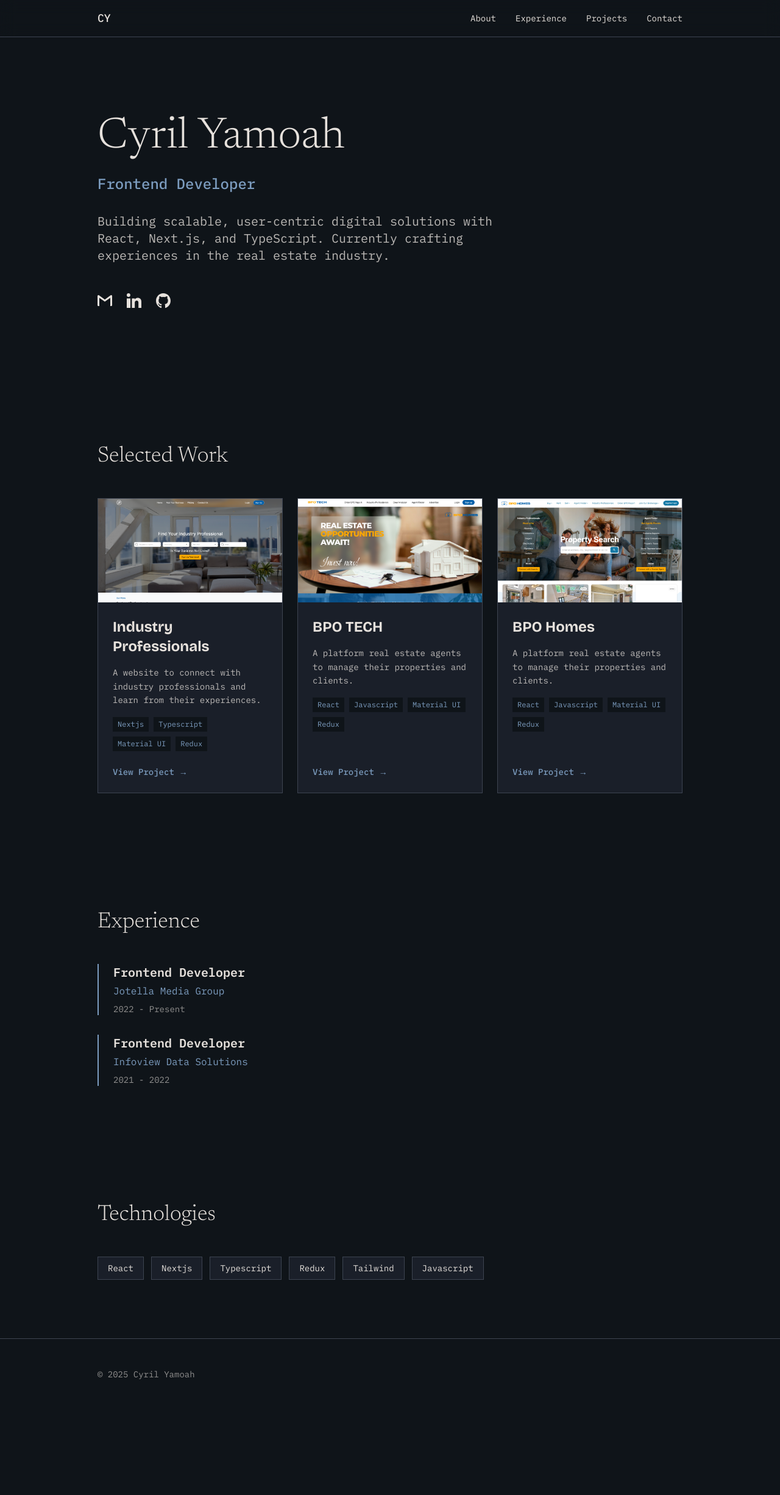
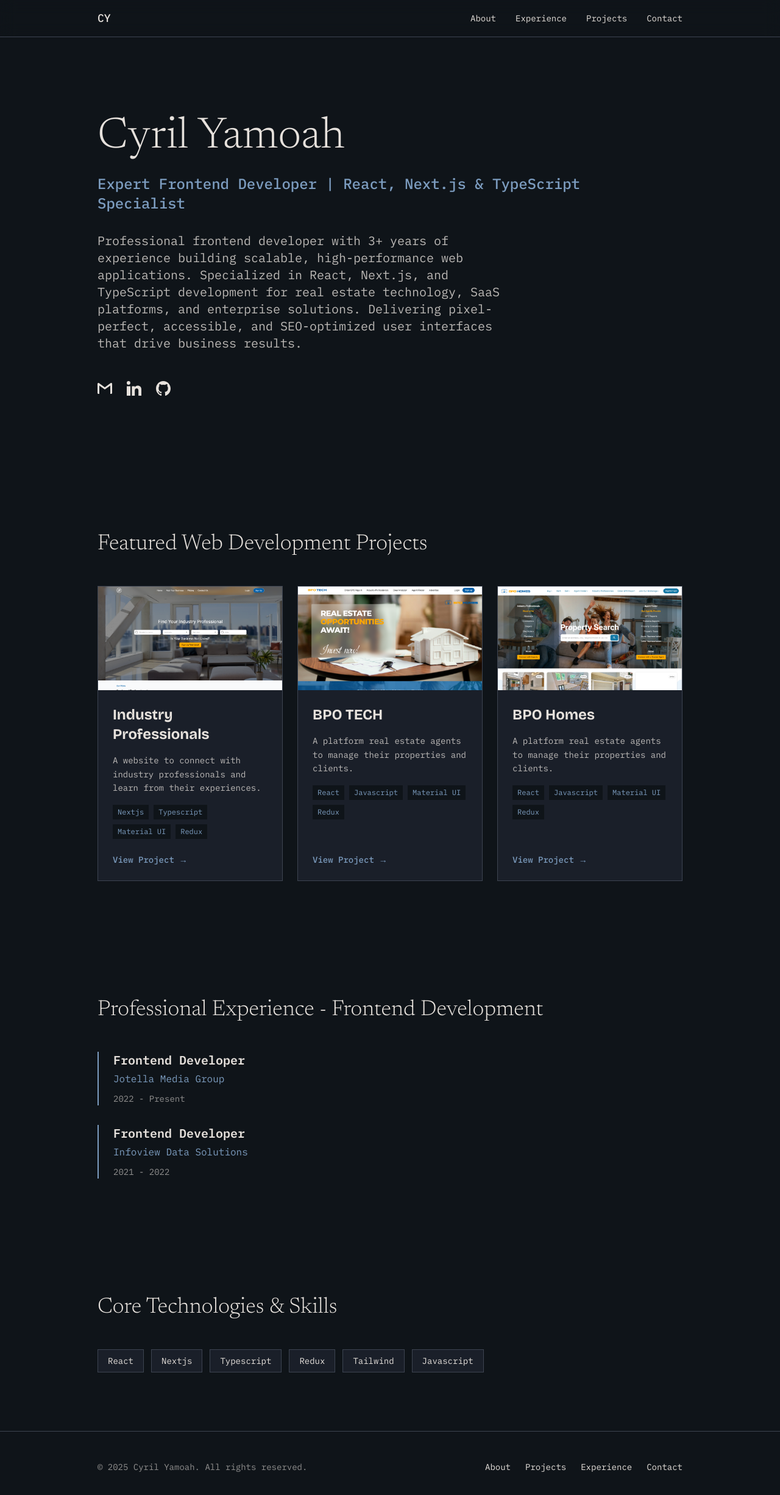
Before and after one commit to ceesiyamoah/porfolio, a Next.js app: page / in a window 1280 px wide. Shown: the top 2452 px of the page at 61% size. Before the commit the page ends 2312 px from the top, so only its background shows below. Built offline with nearby package versions, Linux system fonts and the light colour scheme.

Commit message:
seo upgrade

```diff
--- a/app/page.tsx
+++ b/app/page.tsx
@@ -72,18 +72,58 @@ export default function Home() {
 		<div className='size-full relative'>
 			<Navbar />
 
+			{/* Schema.org structured data */}
+			<script
+				type='application/ld+json'
+				dangerouslySetInnerHTML={{
+					__html: JSON.stringify({
+						'@context': 'https://schema.org',
+						'@type': 'Person',
+						name: 'Cyril Yamoah',
+						url: 'https://cyrilyamoah.vercel.app',
+						image: 'https://cyrilyamoah.vercel.app/logo.png',
+						jobTitle: 'Frontend Developer',
+						worksFor: {
+							'@type': 'Organization',
+							name: 'Jotella Media Group',
+						},
+						description:
+							'Expert Frontend Developer specializing in React, Next.js, and TypeScript with 3+ years of experience building scalable web applications.',
+						email: 'ccyamoah@gmail.com',
+						sameAs: [
+							'https://github.com/ceesiyamoah',
+							'https://www.linkedin.com/in/cyril-yamoah/',
+						],
+						knowsAbout: [
+							'React.js',
+							'Next.js',
+							'TypeScript',
+							'JavaScript',
+							'Redux',
+							'Tailwind CSS',
+							'Material UI',
+							'Web Development',
+							'Frontend Development',
+							'Responsive Design',
+							'Web Performance',
+						],
+					}),
+				}}
+			/>
+
 			{/* Hero Section - Simple & Clean */}
 			<section className='py-24 md:py-32 px-4 md:px-40' id='about'>
 				<div className='max-w-4xl'>
 					<h1 className='text-5xl md:text-7xl font-light font-[family-name:var(--font-newsreader)] mb-6 leading-tight'>
 						Cyril Yamoah
 					</h1>
-					<p className='text-xl md:text-2xl text-[var(--accent)] mb-8 font-medium'>
-						Frontend Developer
-					</p>
+					<h2 className='text-xl md:text-2xl text-[var(--accent)] mb-8 font-medium'>
+						Expert Frontend Developer | React, Next.js & TypeScript Specialist
+					</h2>
 					<p className='text-lg md:text-xl leading-relaxed mb-12 opacity-80 max-w-2xl'>
-						Building scalable, user-centric digital solutions with React, Next.js, and TypeScript.
-						Currently crafting experiences in the real estate industry.
+						Professional frontend developer with 3+ years of experience building scalable, high-performance web applications.
+						Specialized in React, Next.js, and TypeScript development for real estate technology, SaaS platforms, and enterprise solutions.
+						Delivering pixel-perfect, accessible, and SEO-optimized user interfaces that drive business results.
 					</p>
 					<div className='flex gap-6'>
 						{contactLinks.map((link) => (
@@ -91,7 +131,7 @@ export default function Home() {
 								href={link.url}
 								className='w-6 h-6 hover:opacity-70 transition-opacity'
 								key={link.url}
-								aria-label={link.url.includes('github') ? 'GitHub' : link.url.includes('linkedin') ? 'LinkedIn' : 'Email'}
+								aria-label={link.url.includes('github') ? 'GitHub Profile - Cyril Yamoah' : link.url.includes('linkedin') ? 'LinkedIn Profile - Cyril Yamoah' : 'Email Cyril Yamoah'}
 							>
 								{link.icon}
 							</Link>
@@ -101,9 +141,9 @@ export default function Home() {
 			</section>
 
 			{/* Projects */}
-			<section className='py-24 px-4 md:px-40' id='projects'>
+			<section className='py-24 px-4 md:px-40' id='projects' aria-label='Portfolio Projects'>
 				<h2 className='text-3xl md:text-4xl font-[family-name:var(--font-newsreader)] font-light mb-12'>
-					Selected Work
+					Featured Web Development Projects
 				</h2>
 				<div className='grid md:grid-cols-2 lg:grid-cols-3 gap-6'>
 					{projects.map((project, idx) => (
@@ -113,31 +153,32 @@ export default function Home() {
 			</section>
 
 			{/* Experience */}
-			<section className='py-24 px-4 md:px-40' id='experience'>
+			<section className='py-24 px-4 md:px-40' id='experience' aria-label='Professional Experience'>
 				<h2 className='text-3xl md:text-4xl font-[family-name:var(--font-newsreader)] font-light mb-12'>
-					Experience
+					Professional Experience - Frontend Development
 				</h2>
 				<div className='space-y-8 max-w-3xl'>
 					{experience.map((exp) => (
-						<div key={exp.company} className='border-l-2 border-[var(--accent)] pl-6'>
+						<article key={exp.company} className='border-l-2 border-[var(--accent)] pl-6'>
 							<h3 className='text-xl font-semibold mb-1'>{exp.position}</h3>
 							<p className='text-[var(--accent)] mb-2'>{exp.company}</p>
-							<p className='text-sm opacity-60'>{exp.date}</p>
-						</div>
+							<time className='text-sm opacity-60'>{exp.date}</time>
+						</article>
 					))}
 				</div>
 			</section>
 
 			{/* Skills */}
-			<section className='py-24 px-4 md:px-40' id='skills'>
+			<section className='py-24 px-4 md:px-40' id='skills' aria-label='Technical Skills'>
 				<h2 className='text-3xl md:text-4xl font-[family-name:var(--font-newsreader)] font-light mb-12'>
-					Technologies
+					Core Technologies & Skills
 				</h2>
-				<div className='flex flex-wrap gap-3 max-w-3xl'>
+				<div className='flex flex-wrap gap-3 max-w-3xl' role='list'>
 					{skills.map((skill) => (
 						<span
 							key={skill}
 							className='px-4 py-2 bg-[var(--card-bg)] border border-[var(--muted)] text-sm'
+							role='listitem'
 						>
 							{skill}
 						</span>
@@ -147,9 +188,35 @@ export default function Home() {
 
 			{/* Footer */}
 			<footer className='py-12 px-4 md:px-40 border-t border-[var(--muted)]' id='contact'>
-				<p className='text-sm opacity-60'>
-					&copy; {new Date().getFullYear()} Cyril Yamoah
-				</p>
+				<div className='flex flex-col md:flex-row justify-between items-start md:items-center gap-4'>
+					<p className='text-sm opacity-60'>
+						&copy; {new Date().getFullYear()} Cyril Yamoah. All rights reserved.
+					</p>
+					<nav aria-label='Footer navigation'>
+						<ul className='flex gap-6 text-sm'>
+							<li>
+								<Link href='#about' className='hover:text-[var(--accent)] transition-colors'>
+									About
+								</Link>
+							</li>
+							<li>
+								<Link href='#projects' className='hover:text-[var(--accent)] transition-colors'>
+									Projects
+								</Link>
+							</li>
+							<li>
+								<Link href='#experience' className='hover:text-[var(--accent)] transition-colors'>
+									Experience
+								</Link>
+							</li>
+							<li>
+								<Link href='mailto:ccyamoah@gmail.com' className='hover:text-[var(--accent)] transition-colors'>
+									Contact
+								</Link>
+							</li>
+						</ul>
+					</nav>
+				</div>
 			</footer>
 		</div>
 	);
@@ -157,11 +224,11 @@ export default function Home() {
 
 const ProjectCard = (project: Project & { index: number }) => {
 	return (
-		<article className='group bg-[var(--card-bg)] border border-[var(--muted)] overflow-hidden hover:border-[var(--accent)] transition-colors flex flex-col'>
+		<article className='group bg-[var(--card-bg)] border border-[var(--muted)] overflow-hidden hover:border-[var(--accent)] transition-colors flex flex-col' itemScope itemType='https://schema.org/CreativeWork'>
 			<div className='relative overflow-hidden aspect-video'>
 				<Image
 					src={project.image}
-					alt={project.title}
+					alt={`${project.title} - Frontend web development project screenshot`}
 					width={1000}
 					height={1000}
 					className='w-full h-full object-cover'
@@ -170,15 +237,15 @@ const ProjectCard = (project: Project & { index: number }) => {
 				/>
 			</div>
 			<div className='p-6 flex flex-col flex-1'>
-				<h3 className='text-2xl font-bold font-[family-name:var(--font-bricolage)] mb-4'>
+				<h3 className='text-2xl font-bold font-[family-name:var(--font-bricolage)] mb-4' itemProp='name'>
 					{project.title}
 				</h3>
-				<p className='text-sm opacity-80 leading-relaxed mb-4'>
+				<p className='text-sm opacity-80 leading-relaxed mb-4' itemProp='description'>
 					{project.description}
 				</p>
-				<div className='flex flex-wrap gap-2 mb-6'>
+				<div className='flex flex-wrap gap-2 mb-6' aria-label='Technologies used'>
 					{project.tech.split(', ').map((tech) => (
-						<span key={tech} className='text-xs px-2 py-1 bg-[var(--background)] text-[var(--accent)]'>
+						<span key={tech} className='text-xs px-2 py-1 bg-[var(--background)] text-[var(--accent)]' itemProp='keywords'>
 							{tech}
 						</span>
 					))}
@@ -186,10 +253,13 @@ const ProjectCard = (project: Project & { index: number }) => {
 				<Link
 					href={project.link}
 					target='_blank'
+					rel='noopener noreferrer'
 					className='inline-flex items-center gap-2 text-[var(--accent)] hover:text-[var(--foreground)] transition-colors text-sm font-medium mt-auto'
+					aria-label={`View ${project.title} project live demo`}
+					itemProp='url'
 				>
 					<span>View Project</span>
-					<span>→</span>
+					<span aria-hidden='true'>→</span>
 				</Link>
 			</div>
 		</article>
@@ -197,45 +267,153 @@ const ProjectCard = (project: Project & { index: number }) => {
 };
 
 export const metadata: Metadata = {
-	title: 'Cyril Yamoah - Frontend Developer',
+	title: 'Cyril Yamoah - Expert Frontend Developer | React, Next.js & TypeScript Specialist',
 	description:
-		'Cyril Yamoah is a frontend developer specializing in building scalable, user-centric solutions using Next.js, React, and TypeScript. Explore his portfolio, skills, and professional experience in the real estate industry.',
-	keywords:
-		'Cyril Yamoah, Frontend Developer, Next.js, React, TypeScript, Portfolio, Real Estate, Web Development, JavaScript, Redux, Tailwind, Software',
+		'Hire Cyril Yamoah, an experienced Frontend Developer specializing in React, Next.js, TypeScript, and modern web development. 3+ years building scalable, high-performance web applications for real estate, SaaS, and enterprise clients. View portfolio and case studies.',
+	keywords: [
+		// Primary Keywords
+		'Cyril Yamoah',
+		'Frontend Developer',
+		'React Developer',
+		'Next.js Developer',
+		'TypeScript Developer',
+		// Technical Skills
+		'React.js expert',
+		'Next.js specialist',
+		'TypeScript programming',
+		'JavaScript developer',
+		'Redux state management',
+		'Tailwind CSS',
+		'Material UI developer',
+		'Responsive web design',
+		'Web performance optimization',
+		'Progressive Web Apps',
+		'PWA developer',
+		// Industry & Domain
+		'Real estate web development',
+		'SaaS application developer',
+		'Enterprise web solutions',
+		'Full-stack JavaScript developer',
+		'Frontend engineer',
+		// Service Keywords
+		'Hire frontend developer',
+		'React developer for hire',
+		'Freelance web developer',
+		'Remote frontend developer',
+		'Web application development',
+		'UI/UX implementation',
+		'Component-based architecture',
+		'Single Page Application developer',
+		'SPA development',
+		// Location-based (adjust as needed)
+		'Frontend developer USA',
+		'React developer remote',
+		// Project Types
+		'Custom web applications',
+		'E-commerce development',
+		'Dashboard development',
+		'Admin panel development',
+		'Client portal development',
+		// Specific Technologies
+		'Server-side rendering',
+		'Static site generation',
+		'API integration',
+		'RESTful API',
+		'GraphQL',
+		'Git version control',
+		'Agile development',
+		'Web accessibility',
+		'WCAG compliance',
+		'Cross-browser compatibility',
+		// Portfolio Terms
+		'Web developer portfolio',
+		'Frontend projects',
+		'React portfolio',
+		'Developer showcase',
+	],
+	authors: [{ name: 'Cyril Yamoah', url: 'https://cyrilyamoah.vercel.app' }],
+	creator: 'Cyril Yamoah',
+	publisher: 'Cyril Yamoah',
+	formatDetection: {
+		email: true,
+		address: false,
+		telephone: false,
+	},
 	icons: {
-		icon: [{ url: '/favicon.ico', sizes: 'any' }],
-		apple: [{ url: '/apple-touch-icon', sizes: 'any' }],
+		icon: [
+			{ url: '/favicon.ico', sizes: 'any' },
+			{ url: '/favicon-16x16.png', sizes: '16x16', type: 'image/png' },
+			{ url: '/favicon-32x32.png', sizes: '32x32', type: 'image/png' },
+		],
+		apple: [{ url: '/apple-touch-icon.png', sizes: '180x180', type: 'image/png' }],
+		other: [
+			{
+				rel: 'android-chrome-192x192',
+				url: '/android-chrome-192x192.png',
+			},
+			{
+				rel: 'android-chrome-512x512',
+				url: '/android-chrome-512x512.png',
+			},
+		],
 	},
+	manifest: '/site.webmanifest',
 	openGraph: {
-		title: 'Cyril Yamoah - Frontend Developer',
+		type: 'website',
+		locale: 'en_US',
+		url: 'https://cyrilyamoah.vercel.app',
+		siteName: 'Cyril Yamoah - Frontend Developer Portfolio',
+		title: 'Cyril Yamoah - Expert Frontend Developer | React, Next.js & TypeScript',
 		description:
-			'Explore the portfolio, skills, and professional experience of Cyril Yamoah, a frontend developer specializing in Next.js, React, and TypeScript.',
-		type: 'website',
+			'Professional Frontend Developer with 3+ years of experience building high-performance web applications using React, Next.js, and TypeScript. Specialized in real estate tech, SaaS platforms, and enterprise solutions. View my portfolio of production-ready projects.',
 		images: [
 			{
-				url: '/logo.png',
+				url: 'https://cyrilyamoah.vercel.app/logo.png',
 				width: 1200,
 				height: 630,
-				alt: 'Cyril Yamoah - Frontend Developer',
+				alt: 'Cyril Yamoah - Frontend Developer Portfolio',
+				type: 'image/png',
 			},
 		],
-		url: 'https://cyrilyamoah.vercel.app',
 	},
 	twitter: {
 		card: 'summary_large_image',
-		title: 'Cyril Yamoah - Frontend Developer',
+		title: 'Cyril Yamoah - Expert Frontend Developer | React, Next.js & TypeScript',
 		description:
-			'Explore the portfolio, skills, and professional experience of Cyril Yamoah, a frontend developer specializing in Next.js, React, and TypeScript.',
-		images: [
-			{
-				url: '/logo.png',
-				alt: 'Cyril Yamoah - Frontend Developer',
-			},
-		],
+			'Professional Frontend Developer specializing in React, Next.js, TypeScript. 3+ years experience. View portfolio of real estate tech & SaaS projects.',
+		images: ['https://cyrilyamoah.vercel.app/logo.png'],
+		creator: '@cyrilyamoah',
+		site: '@cyrilyamoah',
+	},
+	robots: {
+		index: true,
+		follow: true,
+		nocache: false,
+		googleBot: {
+			index: true,
+			follow: true,
+			'max-video-preview': -1,
+			'max-image-preview': 'large',
+			'max-snippet': -1,
+		},
+	},
+	alternates: {
+		canonical: 'https://cyrilyamoah.vercel.app',
 	},
 	verification: {
 		google: process.env.NEXT_PUBLIC_GOOGLE_TAG,
+		yandex: process.env.NEXT_PUBLIC_YANDEX_VERIFICATION,
+		bing: process.env.NEXT_PUBLIC_BING_VERIFICATION,
 	},
-	robots: 'index, follow',
+	category: 'Technology',
+	classification: 'Web Development Portfolio',
 	metadataBase: new URL('https://cyrilyamoah.vercel.app/'),
+	other: {
+		'og:phone_number': process.env.NEXT_PUBLIC_PHONE,
+		'og:email': 'ccyamoah@gmail.com',
+		'og:locality': 'Remote',
+		'og:region': 'Global',
+		'og:country-name': 'USA',
+		'linkedin:owner': 'cyril-yamoah',
+	},
 };
```
Also changed, not shown: app/sitemap.ts (added, +39 -0 lines), public/robots.txt (added).
